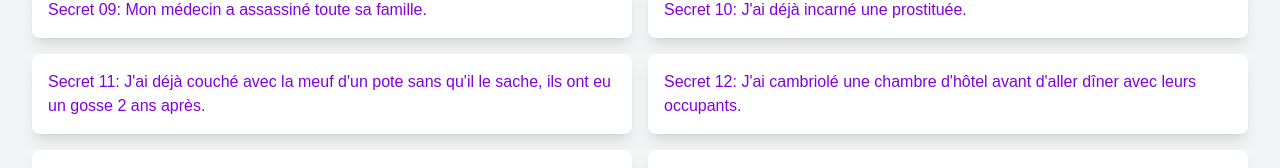
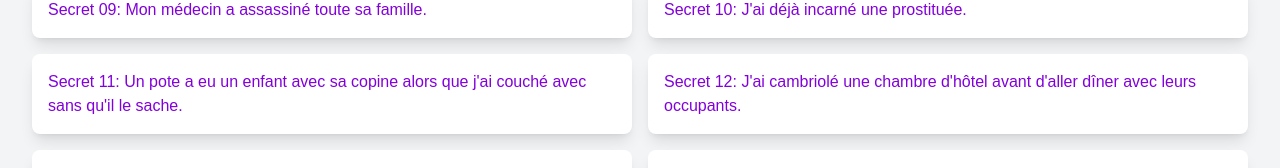
Before and after one commit to FlorianPgn/secret_chalet, a Next.js app: page / in a window 1280 px wide. Shown: the part 362-530 px from the top of the page. Built offline with nearby package versions, Linux system fonts and the light colour scheme.

Commit message:
Revert "Change secrets"
This reverts commit 5430a0a344f197462df09d9d454f5cc06983aa1d.

```diff
--- a/src/app/page.tsx
+++ b/src/app/page.tsx
@@ -12,7 +12,7 @@ const secrets = [
   { content: "Secret 08: Je me suis fait draguer en buvant un verre à une soirée et j'ai aimé ça." },
   { content: "Secret 09: Mon médecin a assassiné toute sa famille." },
   { content: "Secret 10: J'ai déjà incarné une prostituée." },
-  { content: "Secret 11: J'ai déjà couché avec la meuf d'un pote sans qu'il le sache, ils ont eu un gosse 2 ans après." },
+  { content: "Secret 11: Un pote a eu un enfant avec sa copine alors que j'ai couché avec sans qu'il le sache." },
   { content: "Secret 12: J'ai cambriolé une chambre d'hôtel avant d'aller dîner avec leurs occupants." },
   { content: "Secret 13: Je suis rentré·e par effraction dans un château habité." },
   { content: "Secret 14: Je jouais avec les enfants de Johnny Depp quand j'étais petit·e" },
```
